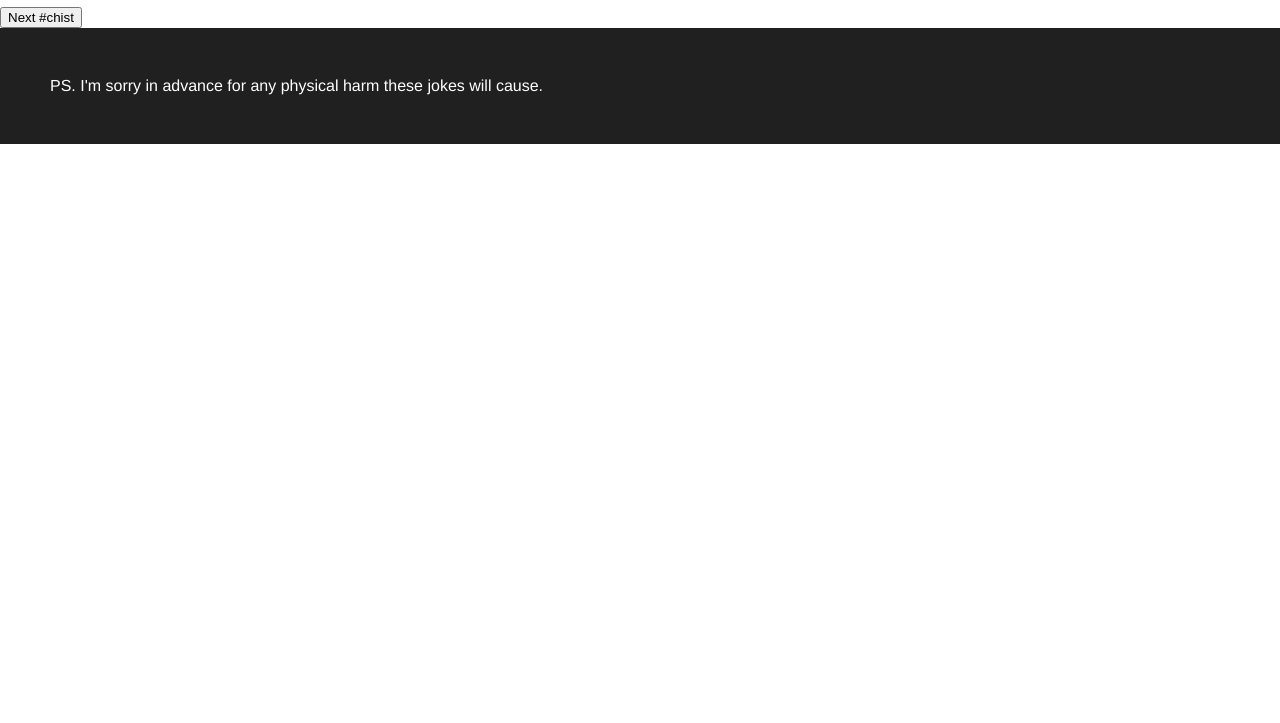
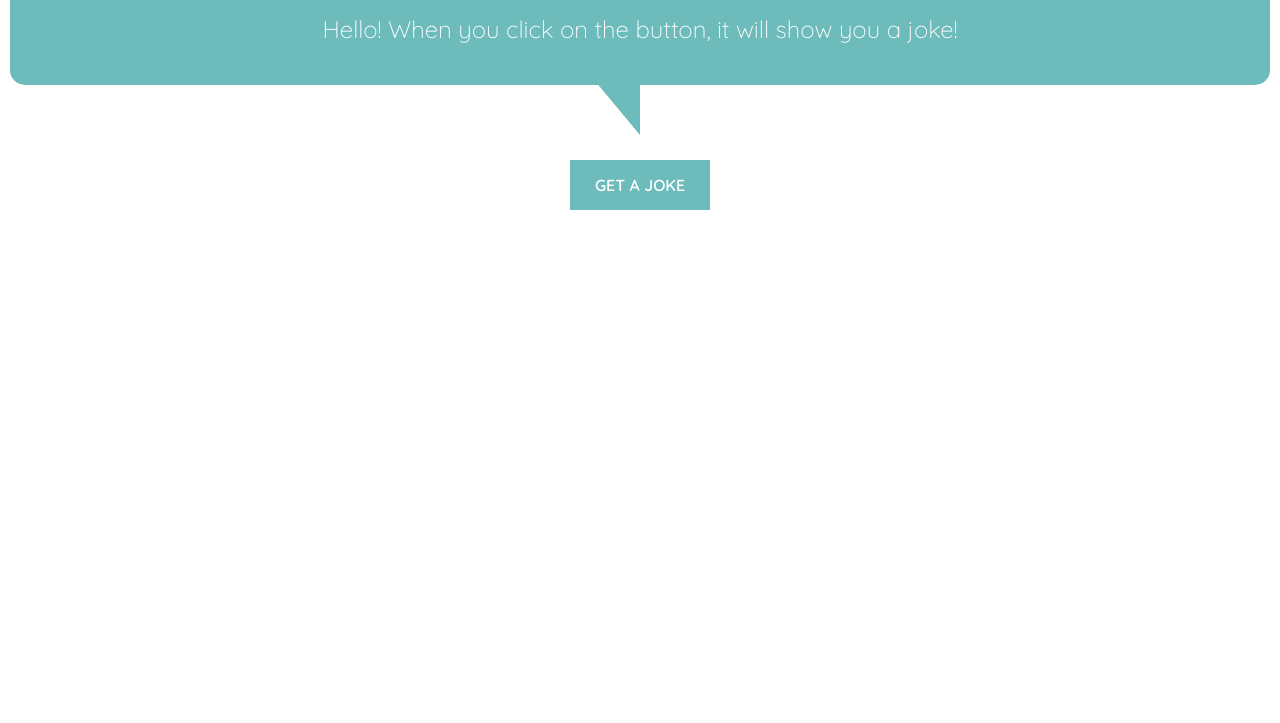
Before and after one commit to yumyum0035/dadJokes, a plain HTML site: page index.html in a window 1280 px wide. Shown: the part 77-800 px from the top of the page. Drawn offline with nearby package versions, Linux system fonts and the light colour scheme.

Commit message:
Ejercicio 2 & Ejercicio 3

```diff
--- a/index.html
+++ b/index.html
@@ -27,18 +27,16 @@
 
   <body>
     <header>
-      <h1>Dad jokes.</h1>
+      <!-- <h1>Dad jokes</h1> -->
     </header>
-    <main>
-      <p>
-        hello! When you click on the button, it will show you a joke via console
-        :)
-      </p>
-      <button id="next">Next #chist</button>
+    <main class="columns">
+      <div class="speech-bubble accent-bg">
+        <p id="content">
+          Hello! When you click on the button, it will show you a joke!
+        </p>
+      </div>
+      <button class="button accent-bg" id="next">Get a joke</button>
     </main>
-    <footer>
-      PS. I'm sorry in advance for any physical harm these jokes will cause.
-    </footer>
 
     <script src="ts/script.js"></script>
   </body>
--- a/style.css
+++ b/style.css
@@ -1,6 +1,10 @@
+/* @import url('https://fonts.googleapis.com/css2?family=Sue+Ellen+Francisco&display=swap'); */
+@import url('https://fonts.googleapis.com/css2?family=Quicksand:wght@300;400;600&display=swap');
+
 :root {
     /* colors */
-    --accent-color: #69b6cf; /* maximum blue */
+    /*--accent-color: #69b6cf; /* maximum blue */
+    --accent-color: #6dbbbb; /* verdigris */
     --side-color: white;
     --black: #202020;
     --light-gray: #ddd;
@@ -11,8 +15,9 @@
 
     /* fonts */
     --helvetica: Helvetica, sans-serif;
+    /* --niceFont: 'Sue Ellen Francisco', cursive; */
+    --niceFont: 'Quicksand', sans-serif;
 }
-
 
 * { box-sizing: border-box; }
 html { font-size: 16px; }
@@ -32,12 +37,56 @@ a:link, a:active, a:visited {
 
 a:hover { color:var(--side-color); }
 
-p { margin: 10px; }
+p {  margin: 10px; }
 
-footer {
-    background: var(--black);
+main {
+    display: grid;
+    grid-template-columns: auto;
+    grid-gap: 25px;
+}
+
+button {
+    font-family: var(--niceFont);
+    font-size: 1rem;
+    font-weight: 600;
+    text-transform: uppercase;
+
+    border: none;
+    padding: 15px 25px;
+
+    justify-self: center;
+}
+
+.accent-bg {
+    background-color: var(--accent-color);
     color: var(--side-color);
-    padding: 50px;
+}
+
+.speech-bubble {
+    font-family: var(--niceFont);
+    font-size: 1.5rem;
+    font-weight: 300;
+    line-height: 1.75;
+    text-align: center;
+
+    width: calc(100vw - 20px);
+    margin: 50px auto;
+    padding: 25px;
+    border-radius: 15px;
+
+    position:relative;
+}
+
+.speech-bubble:after {
+    /* this is the tail! */
+    content: "";
+    width: 0;
+    height: 0;
+    position: absolute;
+    border-left: 50px solid transparent;
+    border-top: 60px solid var(--accent-color);
+    right: 50%;
+    bottom: -50px; /* same size as border left */
 }
 
 /****** media queries (mobile first) ******/
--- a/ts/script.js
+++ b/ts/script.js
@@ -36,10 +36,12 @@ var __generator = (this && this.__generator) || function (thisArg, body) {
     }
 };
 var buttonID = document.getElementById("next");
+var contentID = document.getElementById("content");
 var url = "https://icanhazdadjoke.com/";
+var data;
 function getJoke() {
     return __awaiter(this, void 0, void 0, function () {
-        var response, data;
+        var response;
         return __generator(this, function (_a) {
             switch (_a.label) {
                 case 0: return [4 /*yield*/, fetch(url, { headers: { Accept: "application/json" } })];
@@ -49,9 +51,13 @@ function getJoke() {
                 case 2:
                     data = _a.sent();
                     console.log(data.joke);
+                    contentID.innerHTML = "" + data.joke;
                     return [2 /*return*/];
             }
         });
     });
 }
-buttonID.addEventListener("click", getJoke);
+function handleClick() {
+    getJoke();
+}
+buttonID.addEventListener("click", handleClick);
```
Also changed, not shown: ts/script.ts (+9 -2 lines).
